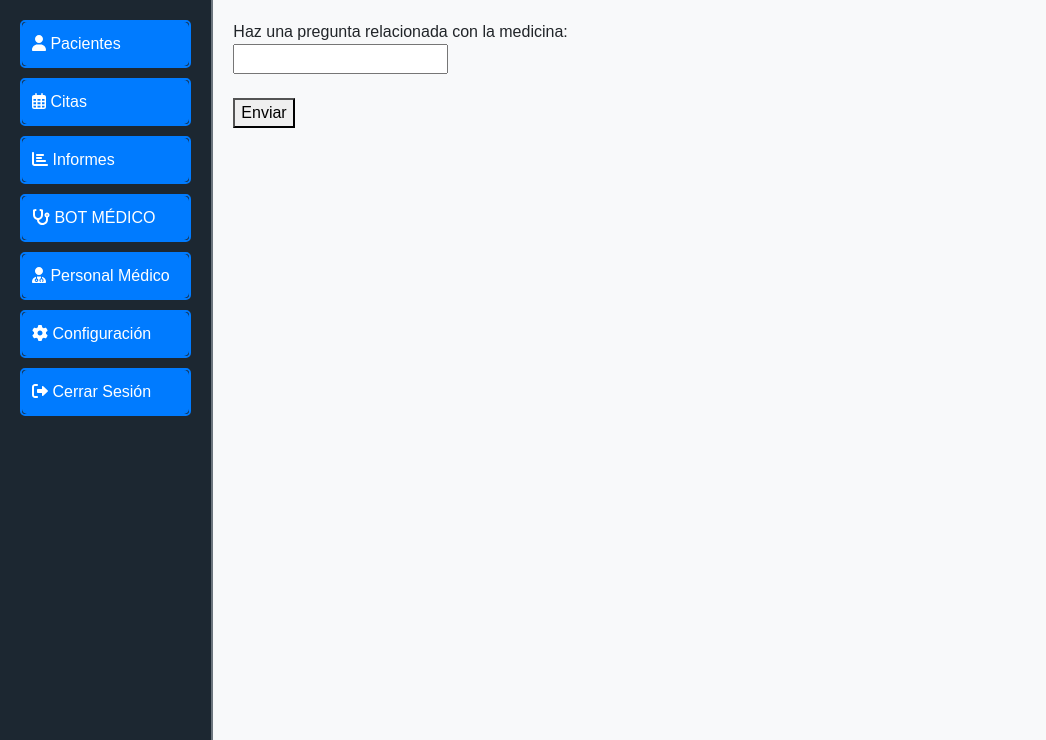
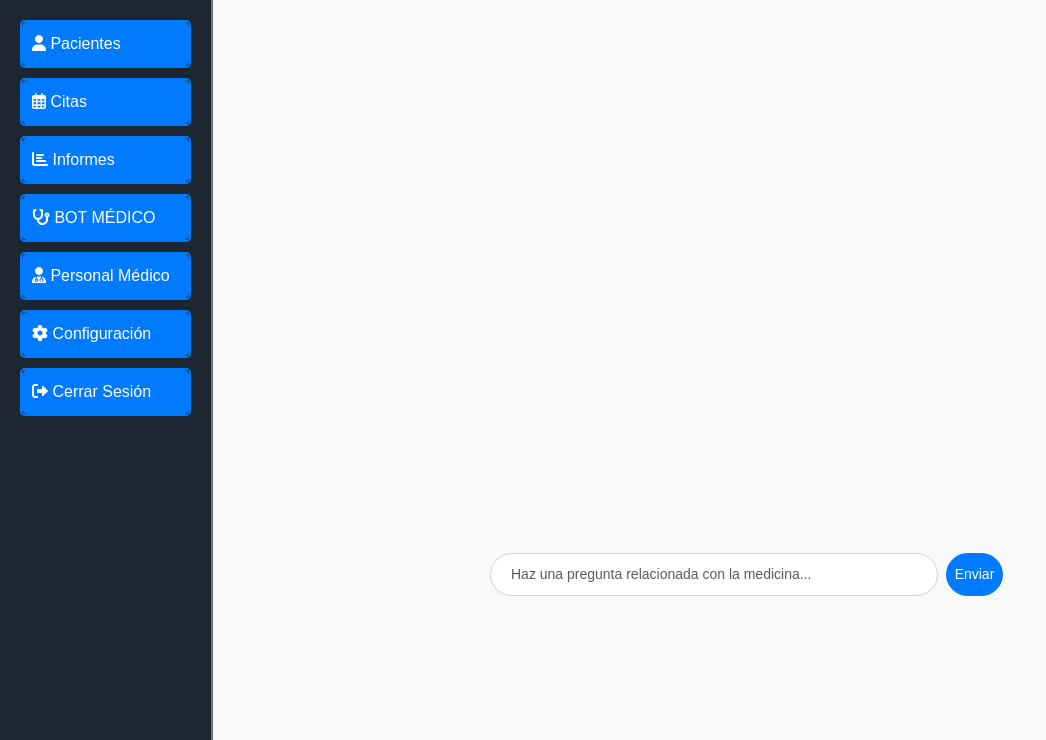
Before and after one commit to CarlosGM28/control_pacientes, a Flask app: page /medico_bot in a window 1280 px wide. Shown: the part 65-805 px from the top of the page, without its empty margins (0-1046 px from the left). Run offline with Flask 3, Linux system fonts and the light colour scheme; the visitor is signed in with stand-in values (Sample User, id 1); data that the repository does not hold is empty; some libraries are stand-ins or nearby versions.

Commit message:
Agregar datos

```diff
--- a/templates/vistas/ia_medic.html
+++ b/templates/vistas/ia_medic.html
@@ -42,20 +42,22 @@
 
 <!-- Contenido principal -->
 <div class="col-lg-10 col-md-9 col-sm-8" id="contenido">
-
-                <div id="respuesta">
+    <div id="respuesta" style="padding: 10px;">
         {% if respuesta %}
-                        <p>{{ respuesta }}</p>
+            <textarea class="form-control rounded-lg" rows="6" readonly>{{ respuesta }}</textarea>
         {% endif %}
     </div>
-                <form action="/ia_medic" method="POST">
-                    <label for="pregunta">Haz una pregunta relacionada con la medicina:</label><br>
-                    <input type="text" id="pregunta" name="pregunta"><br><br>
-                    <button type="submit">Enviar</button>
+    <div style="display: flex; justify-content: center; margin-top: 50%;">
+        <form action="/ia_medic" method="POST" class="mt-auto" style="width: 50%;">
+            <div class="d-flex justify-content-end mb-3">
+                <input type="text" id="pregunta" name="pregunta" class="form-control form-control-sm rounded-pill me-2" style="padding: 10px 20px;" placeholder="Haz una pregunta relacionada con la medicina...">
+                <button type="submit" class="btn btn-primary btn-sm rounded-pill">Enviar</button>
+            </div>
         </form>
     </div>
 </div>
-    </div>
+
+
 
     <!-- Bootstrap JS -->
     <script src="https://cdnjs.cloudflare.com/ajax/libs/jquery/3.6.0/jquery.min.js"></script>
```
Lines whose indentation alone changed are shown as unchanged.
